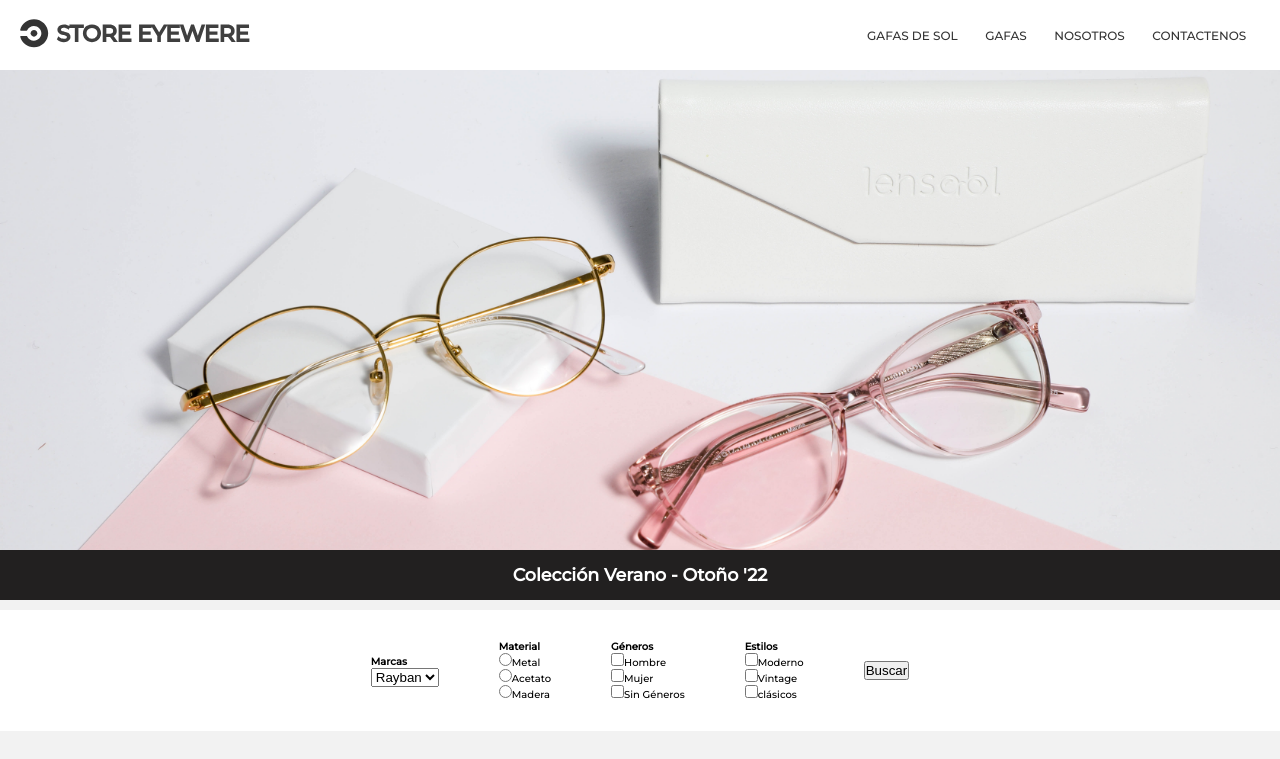
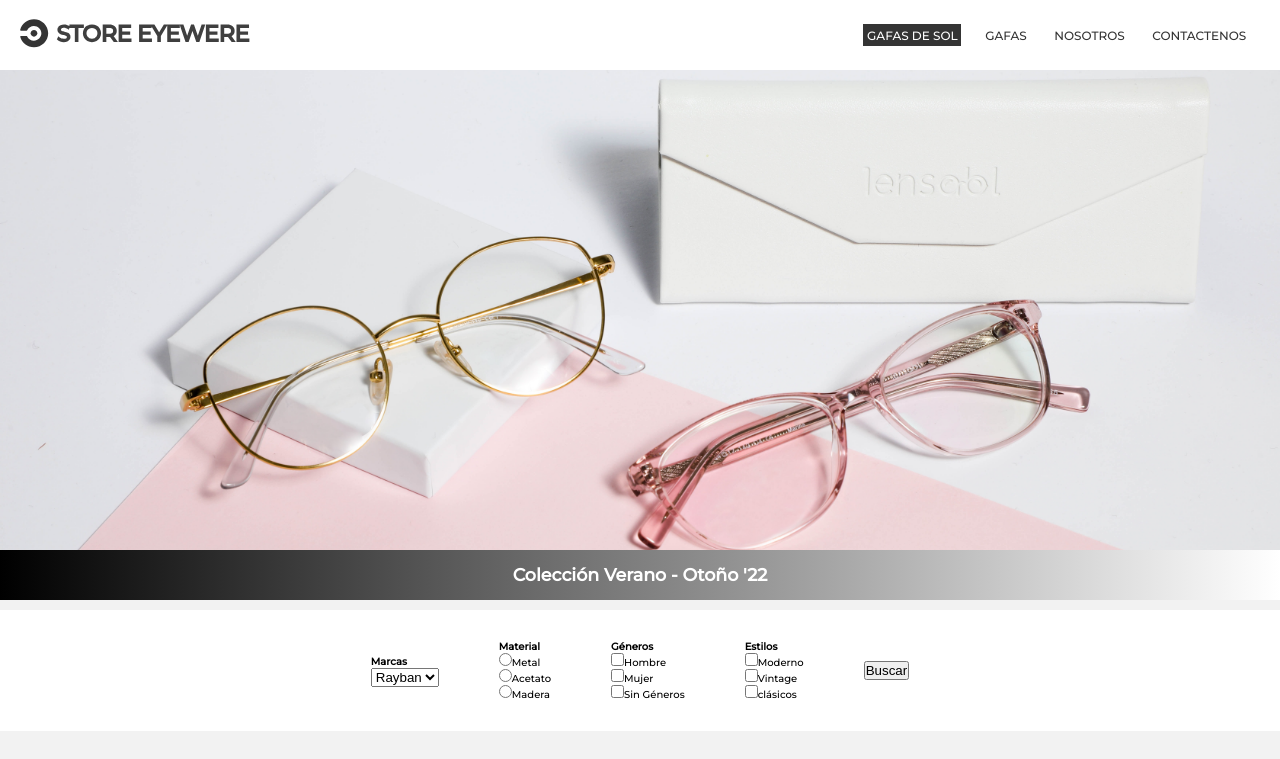
Before and after one commit to Josyll/PrimerProyecto_STORE-EYEWARE_YLLESCAS, a plain HTML site: page asset/pages/gafas.html in a window 1280 px wide. In both pictures the pointer is over the link "GAFAS DE SOL". Shown: the top 759 px of the page. Drawn offline with Linux system fonts and the light colour scheme; files whose address does not match are found by name.

Commit message:
Se agrego hover al navbar, gradiente al titulo main

```diff
--- a/asset/styles/index.css
+++ b/asset/styles/index.css
@@ -108,6 +108,10 @@ footer {
 
 }
 
+.menu__item a:hover{
+    background-color: #343434;
+    color: white;
+}
 
 
 
@@ -161,6 +165,7 @@ footer {
     height: 50px;
     line-height: 50px;
     font-size: 15px;
+    background: linear-gradient(to right, black, white);
 
 }
 
```
Also changed, not shown: index.html (+1 -1 lines).
